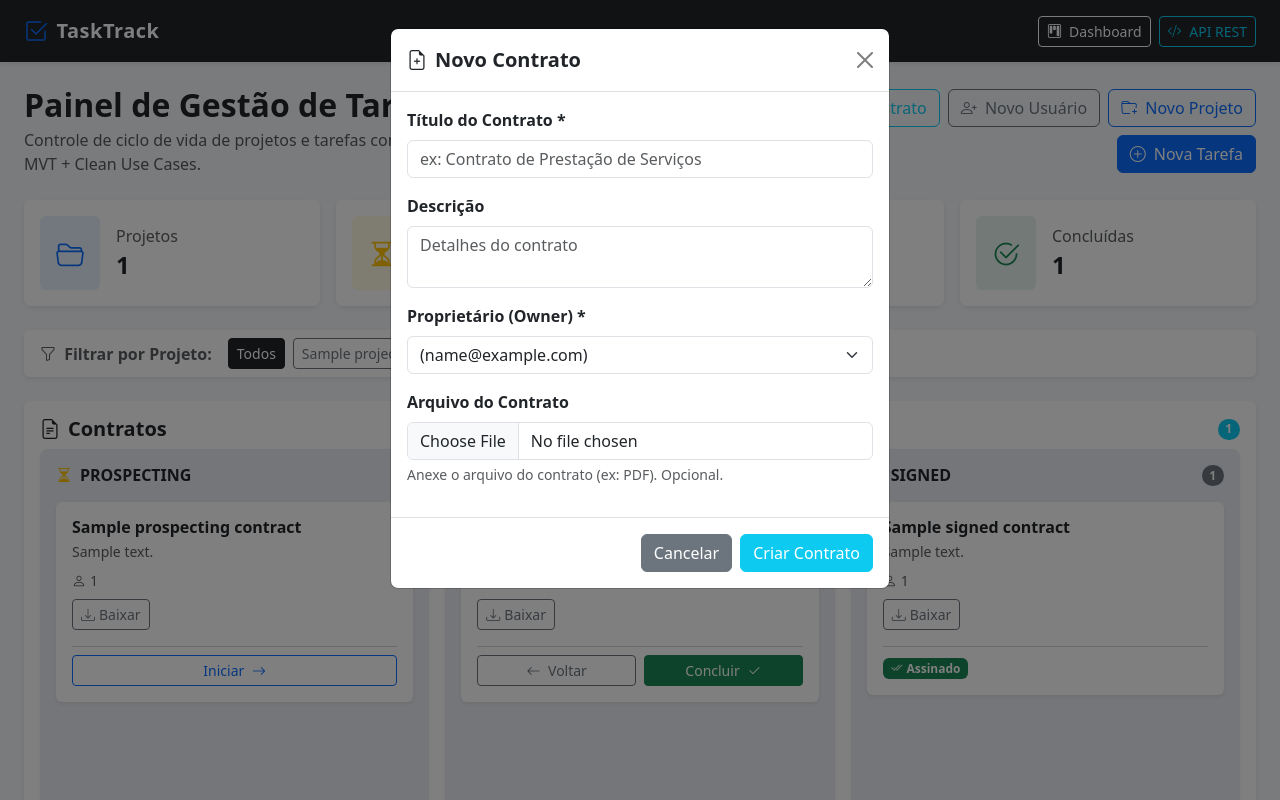
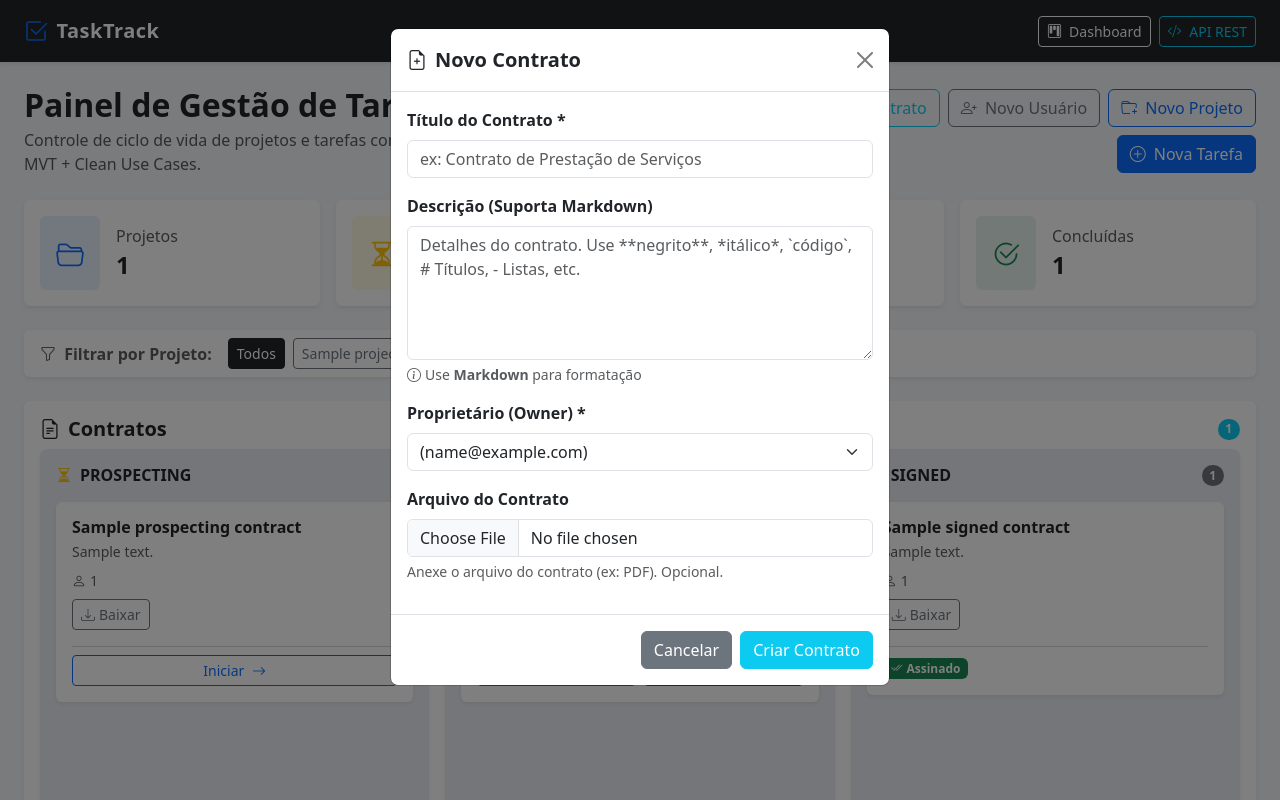
Before and after one commit to leonardomedeiros/spec-software-development-samples, a Django app: template task-app-django/templates/index.html in a window 1280 px wide, after a click on "Novo Contrato". Run offline with Django 5.2, Linux system fonts and the light colour scheme; tables that the repository leaves empty hold one stand-in row (values such as "Sample post"); the template is opened without the code that fills it: values that come from a table or form of the project are taken from there, most other values are stand-ins (such as "Sample title", 1, 10 or a date in 2020).

Commit message:
feat: increase textarea fields and add markdown support documentation
UI IMPROVEMENTS:
- Increase textarea rows for descriptions:
  - Contracts: 5 rows (was 2)
  - Projects: 5 rows (was 3)
  - Tasks (create): 6 rows (was 2)
  - Tasks (edit): 6 rows (unchanged but documented)
- Add help text to all textarea fields explaining Markdown syntax
- Add info badges with Markdown format examples
- Improve placeholder text with Markdown examples

MARKDOWN SUPPORT:
- All TEXT fields accept Markdown formatting
- Supported: **bold**, *italic*, `code`, # headers, - lists, [links](url)
- Stored as raw Markdown in database (up to 65KB per field)
- Client responsible for rendering Markdown if needed on display

DOCUMENTATION:
- Add new section 2.0 "Formato de Texto - Markdown Support"
- Document Markdown format examples
- Update modals section to mention textarea sizes and Markdown support
- Add RN-07 for TEXT field Markdown support rules
- Clarify that storage is raw Markdown, rendering is client responsibility

EXAMPLES IN SPEC:
- Task: "**Requisito**: Implementar autenticação OAuth2 com validação de PKCE"
- Project: "## Fase 1\n- [x] Prototipagem\n- [ ] Testes"
Co-Authored-By: Claude Haiku 4.5 <noreply@anthropic.com>

```diff
--- a/task-app-django/templates/index.html
+++ b/task-app-django/templates/index.html
@@ -478,8 +478,9 @@
                         <input type="text" name="title" class="form-control" placeholder="ex: Contrato de Prestação de Serviços" required maxlength="120">
                     </div>
                     <div class="mb-3">
-                        <label class="form-label fw-semibold">Descrição</label>
-                        <textarea name="description" class="form-control" rows="2" placeholder="Detalhes do contrato"></textarea>
+                        <label class="form-label fw-semibold">Descrição (Suporta Markdown)</label>
+                        <textarea name="description" class="form-control" rows="5" placeholder="Detalhes do contrato. Use **negrito**, *itálico*, `código`, # Títulos, - Listas, etc."></textarea>
+                        <div class="form-text"><i class="bi bi-info-circle me-1"></i>Use <strong>Markdown</strong> para formatação</div>
                     </div>
                     <div class="mb-3">
                         <label class="form-label fw-semibold">Proprietário (Owner) *</label>
@@ -522,8 +523,9 @@
                         <input type="text" name="title" class="form-control" placeholder="ex: Reformulação do E-commerce" required maxlength="120">
                     </div>
                     <div class="mb-3">
-                        <label class="form-label fw-semibold">Descrição</label>
-                        <textarea name="description" class="form-control" rows="3" placeholder="Detalhes dos objetivos do projeto"></textarea>
+                        <label class="form-label fw-semibold">Descrição (Suporta Markdown)</label>
+                        <textarea name="description" class="form-control" rows="5" placeholder="Detalhes dos objetivos do projeto. Use **negrito**, *itálico*, `código`, # Títulos, - Listas, etc."></textarea>
+                        <div class="form-text"><i class="bi bi-info-circle me-1"></i>Use <strong>Markdown</strong> para formatação</div>
                     </div>
                     <div class="mb-3">
                         <label class="form-label fw-semibold">Contrato *</label>
@@ -580,8 +582,9 @@
                         <input type="text" name="title" class="form-control" placeholder="ex: Implementar Gateway de Pagamento" required minlength="3" maxlength="100">
                     </div>
                     <div class="mb-3">
-                        <label class="form-label fw-semibold">Descrição</label>
-                        <textarea name="description" class="form-control" rows="2" placeholder="Detalhes técnicos da tarefa"></textarea>
+                        <label class="form-label fw-semibold">Descrição (Suporta Markdown)</label>
+                        <textarea name="description" class="form-control" rows="6" placeholder="Detalhes técnicos da tarefa. Use **negrito**, *itálico*, `código`, # Títulos, - Listas, etc."></textarea>
+                        <div class="form-text"><i class="bi bi-info-circle me-1"></i>Use <strong>Markdown</strong> para formatação de texto rico</div>
                     </div>
                     <div class="row">
                         <div class="col-md-6 mb-3">
@@ -633,8 +636,9 @@
                         <input type="text" name="title" id="editTaskTitle" class="form-control" minlength="3" maxlength="100" placeholder="Deixe vazio para não alterar">
                     </div>
                     <div class="mb-3">
-                        <label class="form-label fw-semibold">Descrição</label>
-                        <textarea name="description" id="editTaskDescription" class="form-control" rows="2" placeholder="Deixe vazio para não alterar"></textarea>
+                        <label class="form-label fw-semibold">Descrição (Suporta Markdown)</label>
+                        <textarea name="description" id="editTaskDescription" class="form-control" rows="6" placeholder="Deixe vazio para não alterar. Suporta: **negrito**, *itálico*, `código`, # Títulos, - Listas, etc."></textarea>
+                        <div class="form-text"><i class="bi bi-info-circle me-1"></i>Use <strong>Markdown</strong> para formatação. Exemplo: **importante**, *ênfase*, `código`</div>
                     </div>
                     <div class="row">
                         <div class="col-md-6 mb-3">
```
Also changed, not shown: task-app-django/SPECIFICATION.md (+25 -4 lines).
